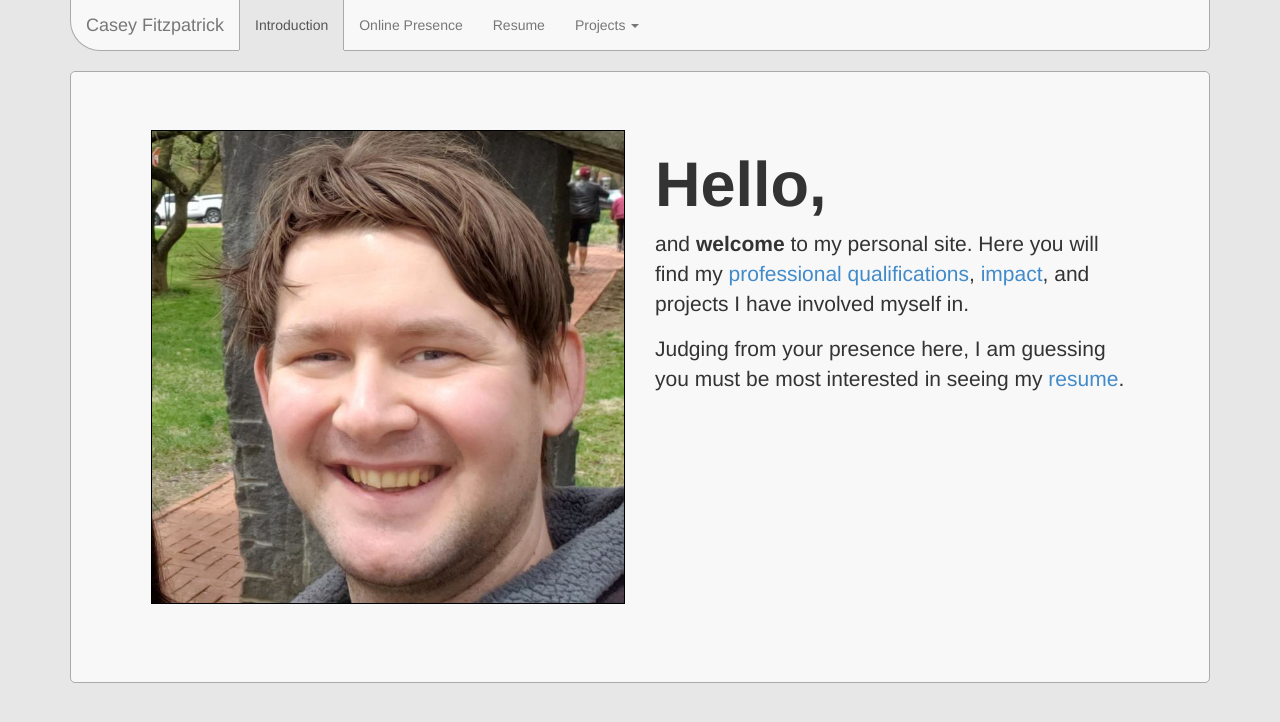
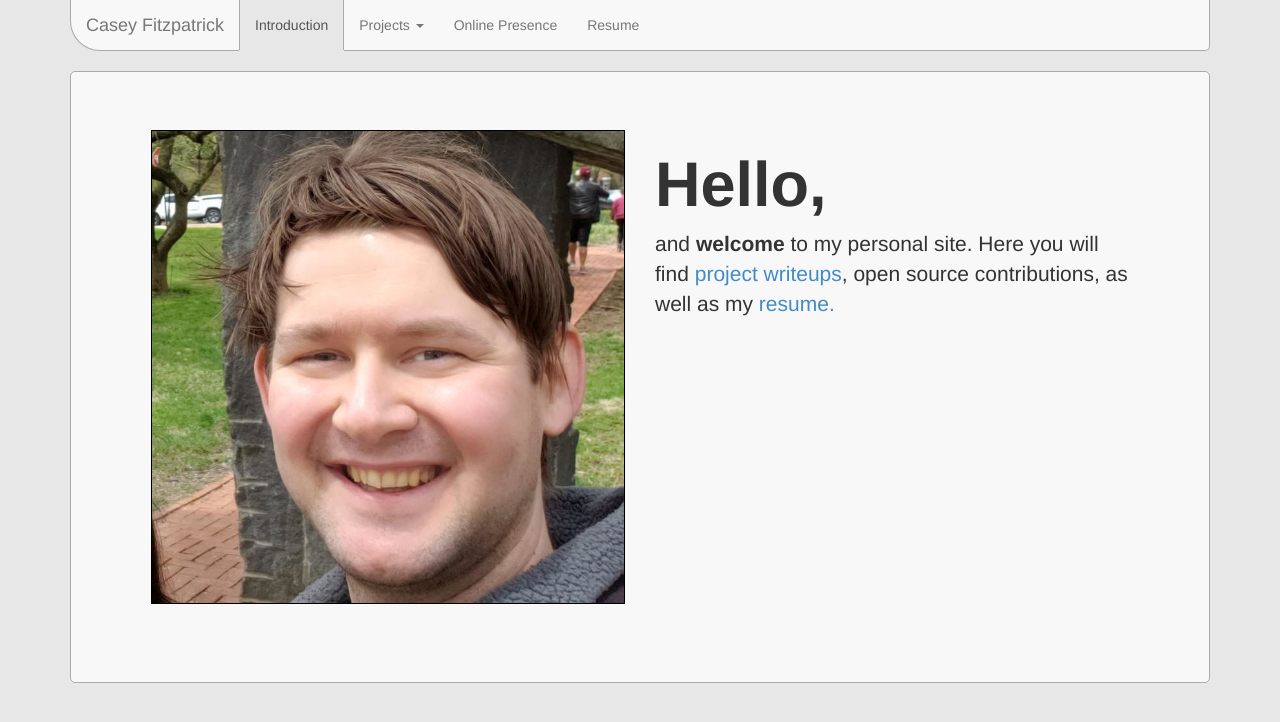
Before and after one commit to kcghost/kcghost.github.io, a Jekyll site: the page built from index.html, in a window 1280 px wide. Shown: the top 722 px of the page. Built offline with Jekyll 4.4.1, drawn with Linux system fonts in a browser that asks for light colours.

Commit message:
Prioritize projects

```diff
--- a/_layouts/wrap.html
+++ b/_layouts/wrap.html
@@ -39,15 +39,13 @@
           </div>
           <div id="navbar" class="navbar-collapse collapse">
             <ul class="nav navbar-nav">
-              {% for page_link in site.html_pages %}
-                {% if page.title == page_link.title %}
+              {% if page.title == 'Introduction' %}
 			  <li class="active">
               {% else %}
 			  <li>
 			  {% endif %}
-                    <a href="{{ page_link.url }}">{{ page_link.title }}</a>
+			    <a href="/index.html">Introduction</a>
 			  </li>
-              {% endfor %}
 
               {% assign active_page_is_project = false %}
               {% for cat in page.categories %}
@@ -74,6 +72,20 @@
 	              {% endfor %}
 	              </ul>
               </li>
+
+              {% for page_link in site.html_pages %}
+              	{% if page_link.title == 'Introduction' %}
+              		{% continue %}
+              	{% endif %}
+                {% if page.title == page_link.title %}
+                <li class="active">
+                {% else %}
+                <li>
+                {% endif %}
+                    <a href="{{ page_link.url }}">{{ page_link.title }}</a>
+                </li>
+              {% endfor %}
+
             </ul>
           </div><!--/.nav-collapse -->
         </div><!--/.container-fluid -->
--- a/index.html
+++ b/index.html
@@ -10,8 +10,10 @@ description: The personal web site of Casey Fitzpatrick
         </div>
         <div class="col-md-6">
             <h1>Hello,</h1>
-            <p>and <b>welcome</b> to my personal site. Here you will find my <a href="/resume.html">professional qualifications</a>, <a href="/online_presence.html">impact</a>, and projects I have involved myself in.</p>
-            <p>Judging from your presence here, I am guessing you must be most interested in seeing my <a href="/resume.html">resume</a>.</p>
+            <p>and <b>welcome</b> to my personal site.
+             Here you will find <a href="{{ site.categories.projects[0].url }}">project writeups</a>,
+             open source contributions,
+             as well as my <a href="/resume.html">resume.</a></p>
         </div>
     </div>
 </div>
```
Lines whose indentation alone changed are shown as unchanged.
